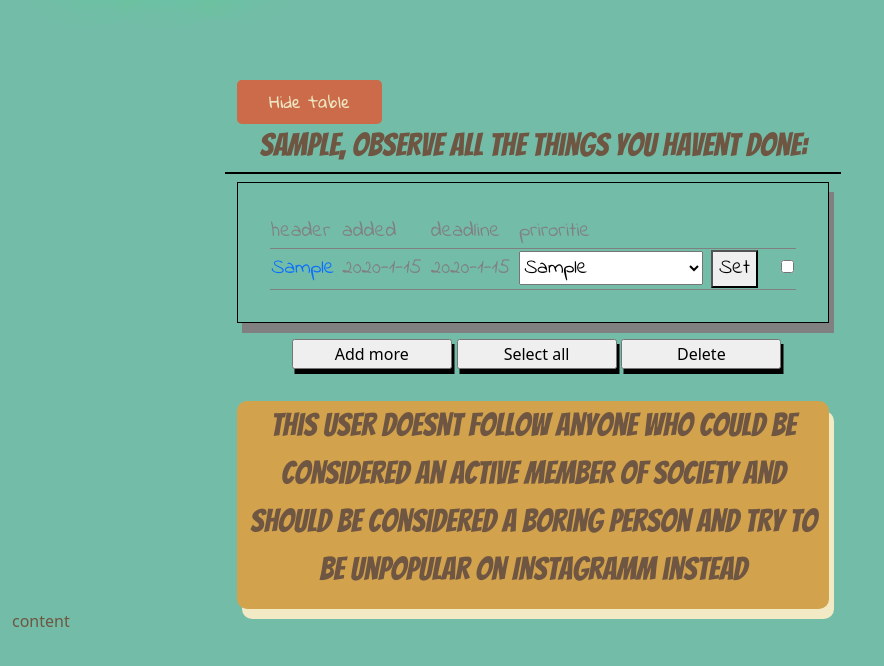
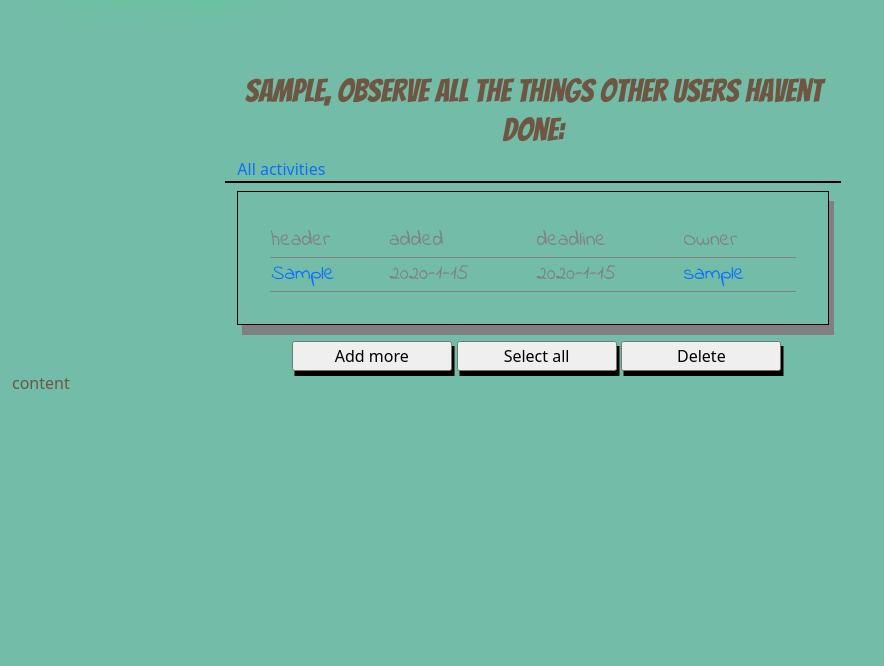
Before and after one commit to dmnth/flask_app, a Flask app: page / in a window 1280 px wide. Shown: the part 75-741 px from the top of the page, without its empty margins (0-884 px from the left). Run offline with Flask 2, Linux system fonts and the light colour scheme; a user stored in the database is signed in; tables that the repository leaves empty hold one stand-in row (values such as "Sample post"); some libraries are stand-ins or nearby versions.

Commit message:
refactoring

```diff
--- a/app/main/forms.py
+++ b/app/main/forms.py
@@ -19,10 +19,8 @@ class ActivitieForm(FlaskForm):
     submit = SubmitField(id='submit-btn')
 
     def dateNotInPast(self):
-
         difference = self.deadline.data - self.date_added.data
-        if difference.days >= 0:
-            return True
+        return difference.days >= 0
 
 class DeleteForm(FlaskForm):
     submit = SubmitField()
--- a/app/main/routes.py
+++ b/app/main/routes.py
@@ -21,6 +21,130 @@ def before_request():
         last_seen = time_now.strftime('%m/%d/%Y, %H:%M')
         current_user.last_seen = last_seen
         db.session.commit()
+
+@app.route('/activities')
+@login_required
+def activities():
+    form = ActivitieForm()
+    activities = Activitie.query.filter(Activitie.status!="deleted")
+    activitie = Activitie()
+
+    header = \
+            Activitie.query.filter(Activitie.header==form.header.data, Activitie.status!='deleted').first()
+
+    # Do stuff here
+    if header is None:
+        if form.validate_on_submit():
+            if not form.dateNotInPast():
+                form.deadline.errors.append('Time travel not allowed')
+            else:
+                activitie.date_added = form.date_added.data
+                activitie.header = form.header.data
+                activitie.deadline = form.deadline.data
+                activitie.description = form.description.data
+                activitie.status = form.status.data
+                db.session.add(activitie)
+                db.session.commit()
+                form.description.data = ''
+                return redirect(url_for('activities'))
+
+    else:
+        flash(f'<\"{form.header.data}\" is already on list somewhere> ')
+        form.header.data = ''
+
+
+    if request.method == "POST":
+
+        if request.form.get('single'):
+            activitie = Activitie.query.filter_by(status="not done").first()
+            return redirect(url_for('details', id=activitie.id, activitie=activitie))
+
+        if request.form.get('delete'):
+            id = request.form.get('id')
+            act = Activitie.query.get(id)
+            if act:
+                act.status = 'deleted'
+                db.session.commit()
+
+        if request.form.get('done'):
+            id = request.form.get('id')
+            act = Activitie.query.get(id)
+            if act:
+                act.status = 'done'
+                db.session.commit()
+
+    return render_template('activities_long.html', activities=activities, form=form)
+
+@app.route('/', methods=['GET', 'POST'])
+@app.route('/index', methods=['GET', 'POST'])
+@login_required
+def index():
+
+    all_selected = False
+    # Forms
+    form = ActivitieForm()
+    delete_form = DeleteForm()
+
+    # Db entities
+    activities = Activitie.query.filter(Activitie.status != 'deleted')
+    activitie = Activitie()
+    header = \
+            Activitie.query.filter(Activitie.header==form.header.data, Activitie.status!='deleted').first()
+
+    # Priorities:
+    choices = ['not_today', 'not_important', 'maybe_tommorow']
+
+    # Do stuff here
+    if header is None:
+        if form.validate_on_submit():
+            if not form.dateNotInPast():
+                form.deadline.errors.append('Time travel not allowed')
+            else:
+                activitie.date_added = form.date_added.data
+                activitie.header = form.header.data
+                activitie.deadline = form.deadline.data
+                activitie.description = form.description.data
+                activitie.status = form.status.data
+                activitie.user_id = current_user.id
+                db.session.add(activitie)
+                db.session.commit()
+                form.description.data = ''
+                return redirect(url_for('index'))
+
+    else:
+        flash(f'<\"{form.header.data}\" is already on list somewhere> ')
+        form.header.data = ''
+
+    if request.method == 'POST':
+
+        if request.form.get('delete_button'):
+            for key in request.form.keys():
+                if key.isdigit():
+                    Activitie.query.filter(Activitie.id==int(key)).delete()
+                    db.session.commit()
+            return redirect(url_for('index'))
+
+        if request.form.get('Select'):
+            all_selected=True
+
+        if request.form.get('deSelect'):
+            all_selected=False
+
+        if request.form.get('prior'):
+            id = request.form.get('id')
+            act = Activitie.query.get(id)
+            new_prioritie = request.form.get('prior')
+            idx = choices.index(new_prioritie)
+            temp = choices[0]
+            choices[0] = choices[idx]
+            choices[idx] = temp
+            print(choices)
+            act.prioritie = new_prioritie
+            db.session.commit()
+
+    return render_template('index.html', form=form, activities=activities,
+            delete_form=delete_form, all_selected=all_selected,
+            choices=choices)
 
 @app.route('/logout')
 def logout():
@@ -211,126 +335,3 @@ def details(id):
 
     else:
         return render_template('activitie.html')
-
-@app.route('/activities', methods=['GET', 'POST'])
-def activities():
-    form = ActivitieForm()
-    activities = Activitie.query.filter(Activitie.status!="deleted")
-    activitie = Activitie()
-
-    header = \
-            Activitie.query.filter(Activitie.header==form.header.data, Activitie.status!='deleted').first()
-
-    # Do stuff here
-    if header is None:
-        if form.validate_on_submit():
-            if not form.dateNotInPast():
-                form.deadline.errors.append('Time travel not allowed')
-            else:
-                activitie.date_added = form.date_added.data
-                activitie.header = form.header.data
-                activitie.deadline = form.deadline.data
-                activitie.description = form.description.data
-                activitie.status = form.status.data
-                db.session.add(activitie)
-                db.session.commit()
-                form.description.data = ''
-                return redirect(url_for('activities'))
-
-    else:
-        flash(f'<\"{form.header.data}\" is already on list somewhere> ')
-        form.header.data = ''
-
-
-    if request.method == "POST":
-
-        if request.form.get('single'):
-            activitie = Activitie.query.filter_by(status="not done").first()
-            return redirect(url_for('details', id=activitie.id, activitie=activitie))
-
-        if request.form.get('delete'):
-            id = request.form.get('id')
-            act = Activitie.query.get(id)
-            if act:
-                act.status = 'deleted'
-                db.session.commit()
-
-        if request.form.get('done'):
-            id = request.form.get('id')
-            act = Activitie.query.get(id)
-            if act:
-                act.status = 'done'
-                db.session.commit()
-
-    return render_template('activities_long.html', activities=activities, form=form)
-
-@app.route('/', methods=['GET', 'POST'])
-@app.route('/index', methods=['GET', 'POST'])
-@login_required
-def index():
-
-    all_selected = False
-    # Forms
-    form = ActivitieForm()
-    delete_form = DeleteForm()
-
-    # Db entities
-    activities = Activitie.query.filter(Activitie.status != 'deleted')
-    activitie = Activitie()
-    header = \
-            Activitie.query.filter(Activitie.header==form.header.data, Activitie.status!='deleted').first()
-
-    # Priorities:
-    choices = ['not_today', 'not_important', 'maybe_tommorow']
-
-    # Do stuff here
-    if header is None:
-        if form.validate_on_submit():
-            if not form.dateNotInPast():
-                form.deadline.errors.append('Time travel not allowed')
-            else:
-                activitie.date_added = form.date_added.data
-                activitie.header = form.header.data
-                activitie.deadline = form.deadline.data
-                activitie.description = form.description.data
-                activitie.status = form.status.data
-                activitie.user_id = current_user.id
-                db.session.add(activitie)
-                db.session.commit()
-                form.description.data = ''
-                return redirect(url_for('index'))
-
-    else:
-        flash(f'<\"{form.header.data}\" is already on list somewhere> ')
-        form.header.data = ''
-
-    if request.method == 'POST':
-
-        if request.form.get('delete_button'):
-            for key in request.form.keys():
-                if key.isdigit():
-                    Activitie.query.filter(Activitie.id==int(key)).delete()
-                    db.session.commit()
-            return redirect(url_for('index'))
-
-        if request.form.get('Select'):
-            all_selected=True
-
-        if request.form.get('deSelect'):
-            all_selected=False
-
-        if request.form.get('prior'):
-            id = request.form.get('id')
-            act = Activitie.query.get(id)
-            new_prioritie = request.form.get('prior')
-            idx = choices.index(new_prioritie)
-            temp = choices[0]
-            choices[0] = choices[idx]
-            choices[idx] = temp
-            print(choices)
-            act.prioritie = new_prioritie
-            db.session.commit()
-
-    return render_template('index.html', form=form, activities=activities,
-            delete_form=delete_form, all_selected=all_selected,
-            choices=choices)
--- a/app/static/style.css
+++ b/app/static/style.css
@@ -73,7 +73,7 @@ img.user-avatar {
 
 .text-stuff {
     color: palegreen;
-    background: red;
+    background: yellow;
 }
 
 .important-quote {
@@ -84,13 +84,6 @@ img.user-avatar {
     color: red;
 }
 
-.dicks {
-    color: brown;
-    margin-left: 5px;
-    margin-right: 5px;
-    margin-top: 5px;
-    margin-bottom: 5px;
-}
 
 body {
     overflow-X: hidden;
--- a/app/templates/index.html
+++ b/app/templates/index.html
@@ -12,26 +12,26 @@
 
                         <!--Delimeter-->
                         <div class='delimeter-text'>
-                            <button type="button" class="btn btn-primary btn-lg btn-block btn-secondary" id='table-toggle'>Hide table</button>
                             {% if activities %}
-                            <h2 class='crud-header'>{{ current_user.first_name}}, observe all the things you havent done: </h2>
+                            <h2 class='crud-header'>{{ current_user.first_name}}, observe all the things other users havent done: </h2>
                             {% else %}
                             <h2 class='crud-header'> Are you lost? </h2>
                             <input type='button' name='add_button' id='add-more' value='Add more'>
                             {% endif %}
                         </div>
+                        <a href='{{ url_for("activities") }}'> All activities </a>
                         <div class='delimeter-line'>
                         </div>
                         <!--Delimeter end-->
                         {% if activities %}
-                        <form action method="POST">
+                        <form action='' method="POST">
                             <div class='table container-fluid' id='notdones'>
                                 <table style='width: 100%'>
                                     <tr>
                                         <td> header </td>
                                         <td> added </td>
                                         <td> deadline </td>
-                                        <td> priroritie </td>
+                                        <td> Owner </td>
                                     </tr>
                                     {% for act in activities %}
                                     {% if act.status != "deleted" %}
@@ -39,25 +39,7 @@
                                         <td><a href={{url_for('details',id=act['id']) }}>{{act['header'] }}</a></td>
                                         <td>{{ act['date_added'].year}}-{{act['date_added'].month}}-{{act['date_added'].day}}</td>
                                         <td>{{ act['deadline'].year}}-{{act['deadline'].month}}-{{act['deadline'].day}}</td>
-                                        <td>
-                                            <form method='POST' action>
-                                                <select name='prior' method='POST' action style='width: 11.5rem'>
-                                                    <option
-                                                    >{{act.prioritie}}</option>
-                                                    {% for choice in
-                                                    choices[1:] %}
-                                                        <option>{{choice}}</option>
-                                                    {% endfor %}
-                                                </select>
-                                                <button type='submit'>Set</button>
-                                                <input type='hidden' name='id' value='{{act.id}}'>
-                                            </form>
-                                        </td>
-                                        {% if all_selected == True %}
-                                        <td><input type="checkbox" name={{act['id']}} checked></td>
-                                        {% else %}
-                                        <td><input type="checkbox" name={{act['id']}} ></td>
-                                        {% endif %}
+                                        <td><a href='{{ url_for("user_page", user_id=act.user.id) }}'> {{ act.user.username }} </a></td>
                                     </tr>
                                     {% endif %}
                                     {% endfor %}
@@ -94,11 +76,16 @@
                             <!-- Message representation end -->
 
                             <div class='row'>
-                            <form action method='POST' novalidate>
+                            <form action='' method='POST' novalidate>
                                 {{ form.hidden_tag() }}
                                 {{ form.csrf_token }}
                                 {% if form.csrf_token.errors %}
-                                    <div class="warning">You have submitted an invalid CSRF token</div>
+                                    <div class="warning">
+                                        <p>You have submitted an invalid CSRF token </p>
+                                        {% for error in form.csrf_token.errors %}
+                                        <p style='color: red'> [{{ error }}] </p>
+                                        {% endfor %}
+                                    </div>
                                 {% endif %}
                                 <div class='row'>
                                     <div class='col-md-6'>
@@ -129,13 +116,12 @@
                                             {{form.description(rows='4',
                                             cols='30')}}
                                             {% for error in form.description.errors %}
-                                            <span style='color: red;'>[{{error}}]</span>
+                                                <span style='color: red;'>[{{error}}]</span>
                                             {% endfor %}
                                             </div>
                                         <div class='row'>
                                             <div class='submit col-md-12'>
-                                            {{ form.submit(size=5, maxlength=5)
-                                            }}
+                                                {{ form.submit(size=5, maxlength=5) }}
                                             </div>
                                         </div>
                                         </div>
@@ -144,7 +130,6 @@
                             </form>
                         </div>
                     </div>
-                    {% include '_assigments-all.html' %}
                 {% endblock %}
                 {% block cl3 %}
                 {% endblock %}
```
Also changed, not shown: app/templates/activities_long.html (+4 -10 lines), tests.py (+6 -1 lines).
